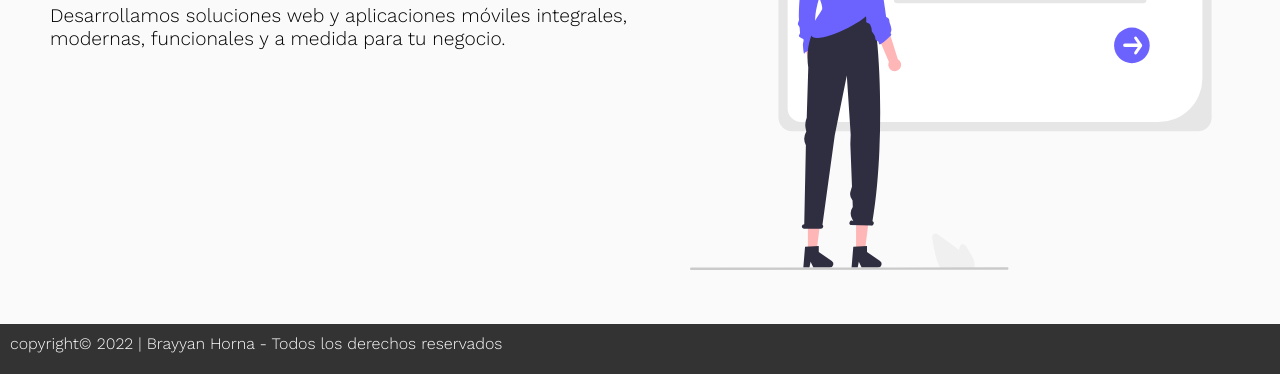
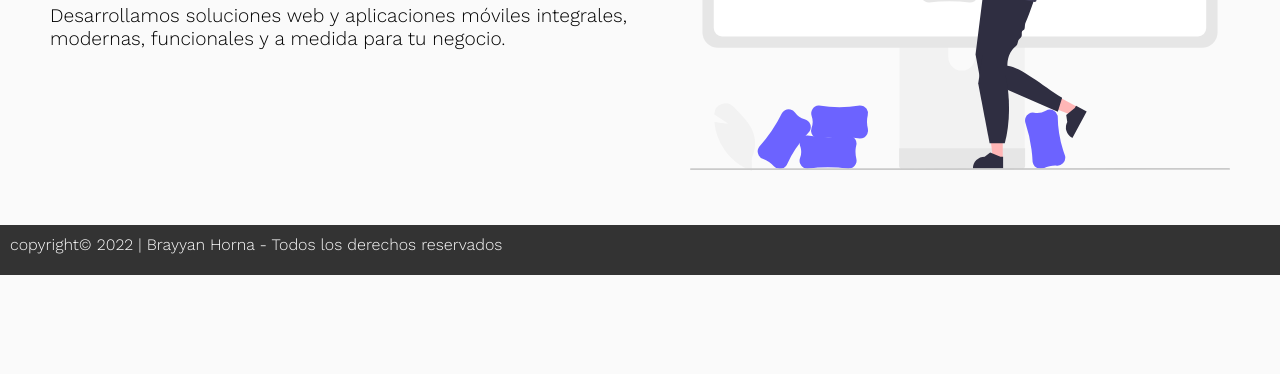
Before and after one commit to bhornaf/Invent, a plain HTML site: page index.html in a window 1280 px wide. Shown: the part 430-804 px from the top of the page. Drawn offline with nearby package versions, Linux system fonts and the light colour scheme.

Commit message:
Fixed img index

```diff
--- a/index.html
+++ b/index.html
@@ -31,7 +31,7 @@
             <p>Desarrollamos soluciones web y aplicaciones móviles integrales, modernas, funcionales y a medida para tu negocio.<p>
         </div>
         <div class="container__img" data-aos="zoom-in-left">
-            <img src="/assets/undraw_Knowledge_re_leit.svg" alt="Imagen Principal">
+            <img src="/assets/img-index.svg" alt="Imagen Principal">
         </div>
     </main>
     <footer class="footer">
```
Also changed, not shown: assets/img-index.svg (renamed from assets/undraw_building_blocks_re_rwls.svg).
